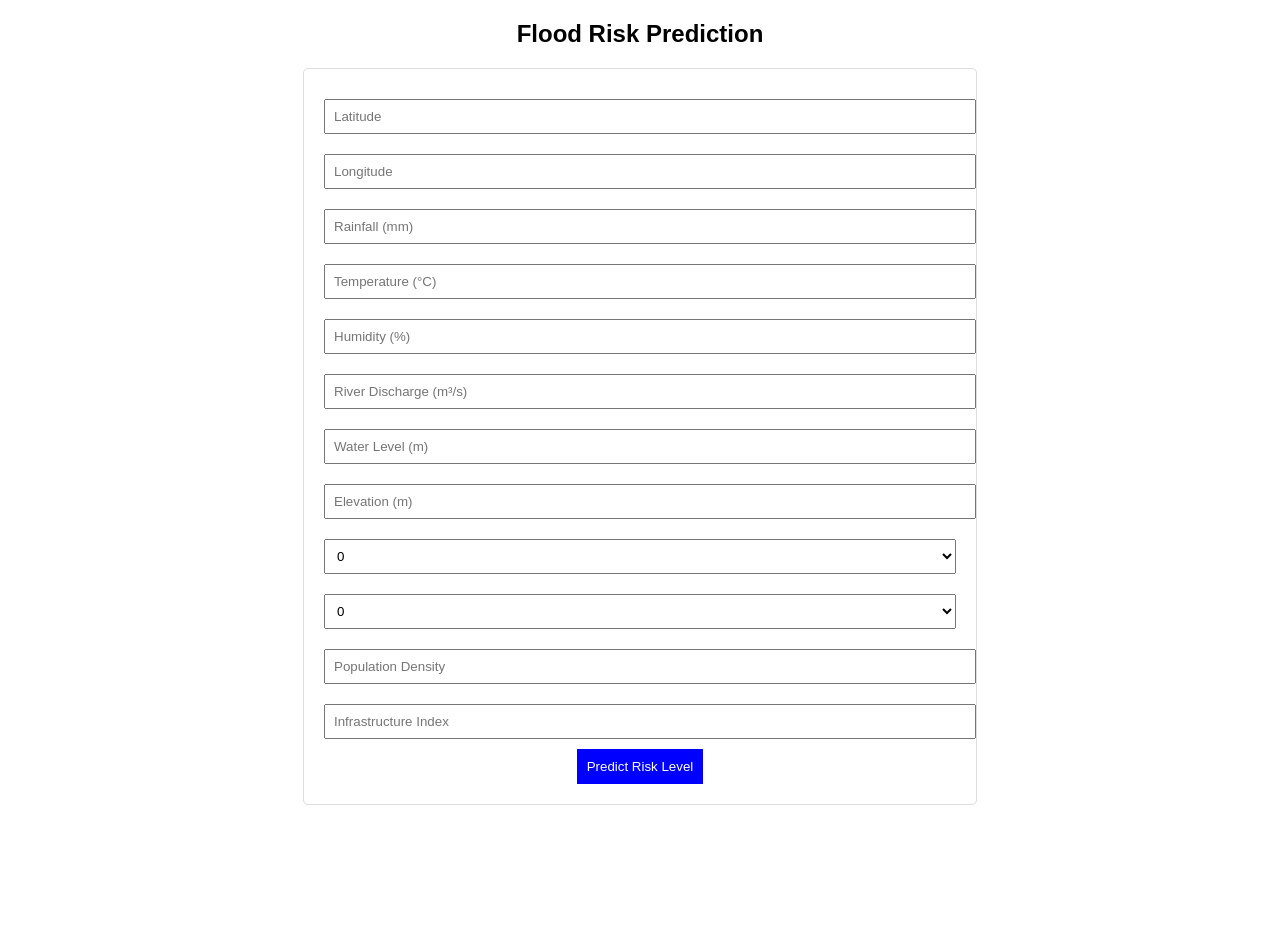
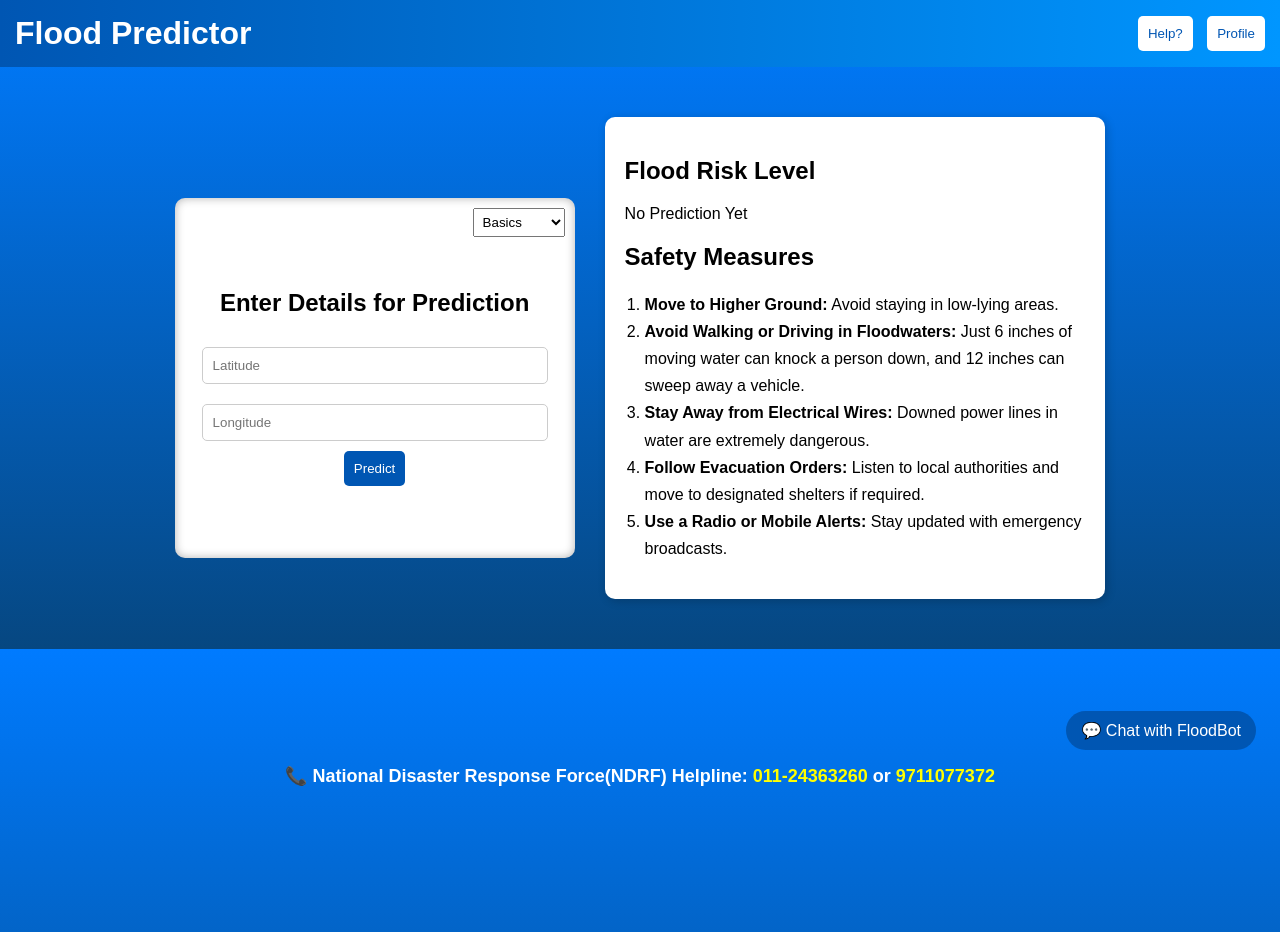
Before and after one commit to HDS07/Minor-02, a Django app: page / in a window 1280 px wide. Before the commit the page ends 805 px from the top, so only its background shows below. Run offline with Django 5.2, Linux system fonts and the light colour scheme; parts of the project's set-up code (start-up, migrations or seed data) failed here and were passed over.

Commit message:
updated code

```diff
--- a/predictor/templates/index.html
+++ /dev/null
@@ -1,99 +0,0 @@
-<!DOCTYPE html>
-<html lang="en">
-<head>
-    <meta charset="UTF-8">
-    <meta name="viewport" content="width=device-width, initial-scale=1.0">
-    <title>Flood Risk Prediction</title>
-    <style>
-        body {
-            font-family: Arial, sans-serif;
-            text-align: center;
-        }
-        form {
-            width: 50%;
-            margin: auto;
-            padding: 20px;
-            border: 1px solid #ddd;
-            border-radius: 5px;
-        }
-        input, select {
-            width: 100%;
-            padding: 8px;
-            margin: 10px 0;
-        }
-        button {
-            padding: 10px;
-            background: blue;
-            color: white;
-            border: none;
-            cursor: pointer;
-        }
-    </style>
-</head>
-<body>
-    <h2>Flood Risk Prediction</h2>
-    <form id="prediction-form">
-        <input type="number" step="any" id="latitude" placeholder="Latitude" required>
-        <input type="number" step="any" id="longitude" placeholder="Longitude" required>
-        <input type="number" step="any" id="rainfall" placeholder="Rainfall (mm)" required>
-        <input type="number" step="any" id="temperature" placeholder="Temperature (°C)" required>
-        <input type="number" step="any" id="humidity" placeholder="Humidity (%)" required>
-        <input type="number" step="any" id="river_discharge" placeholder="River Discharge (m³/s)" required>
-        <input type="number" step="any" id="water_level" placeholder="Water Level (m)" required>
-        <input type="number" step="any" id="elevation" placeholder="Elevation (m)" required>
-        <select id="land_cover"  placeholder="land_cover">
-            <option value="0">0</option>
-            <option value="1">1</option>
-            <option value="2">2</option>
-            <option value="3">3</option>
-            <option value="4">4</option>
-        </select>
-        <select id="soil_type" placeholder="soil_type">
-            <option value="0">0</option>
-            <option value="1">1</option>
-            <option value="2">2</option>
-            <option value="3">3</option>
-            <option value="4">4</option>
-        </select>
-        <input type="number" step="any" id="population_density" placeholder="Population Density" required>
-        <input type="number" step="any" id="infrastructure" placeholder="Infrastructure Index" required>
-        <button type="submit">Predict Risk Level</button>
-    </form>
-
-    <h3 id="result"></h3>
-
-    <script>
-        document.getElementById("prediction-form").addEventListener("submit", function(event) {
-            event.preventDefault();
-
-            let data = {
-                latitude: parseFloat(document.getElementById("latitude").value),
-                longitude: parseFloat(document.getElementById("longitude").value),
-                rainfall: parseFloat(document.getElementById("rainfall").value),
-                temperature: parseFloat(document.getElementById("temperature").value),
-                humidity: parseFloat(document.getElementById("humidity").value),
-                river_discharge: parseFloat(document.getElementById("river_discharge").value),
-                water_level: parseFloat(document.getElementById("water_level").value),
-                elevation: parseFloat(document.getElementById("elevation").value),
-                land_cover: parseInt(document.getElementById("land_cover").value),
-                soil_type: parseInt(document.getElementById("soil_type").value),
-                population_density: parseFloat(document.getElementById("population_density").value),
-                infrastructure: parseFloat(document.getElementById("infrastructure").value),
-            };
-
-            fetch("http://127.0.0.1:8000/api/predict/", {
-                method: "POST",
-                headers: {
-                    "Content-Type": "application/json"
-                },
-                body: JSON.stringify(data)
-            })
-            .then(response => response.json())
-            .then(data => {
-                document.getElementById("result").innerText = "Flood Risk Level: " + data.risk_level;
-            })
-            .catch(error => console.error("Error:", error));
-        });
-    </script>
-</body>
-</html>
--- a/predictor/templates/main.html
+++ b/predictor/templates/main.html
@@ -8,7 +8,7 @@
     <style>
         body {
             font-family: Arial, sans-serif;
-            background: linear-gradient(to bottom, #007BFF, #004B8D);
+            background: linear-gradient(to bottom, #007BFF, #064781);
             color: white;
             text-align: center;
             margin: 0;
@@ -41,22 +41,76 @@
     display: flex;
     justify-content: center;
     align-items: center;
+    flex-wrap: wrap; /* Ensures proper wrapping */
     padding: 50px;
-            gap: 20px;
+    gap: 30px; /* Increased gap to prevent overlapping */
+    max-width: 90%; /* Ensures it does not stretch too much */
+    margin: 0 auto; /* Centers the container */
 }
 
-        .box {
+
+.card {
+    width: 350px;
+    height: 320px;
+    position: relative;
+    transform-style: preserve-3d;
+    transition: transform 0.5s;
+    perspective: 1000px;
+    flex: 1 1 350px; /* Makes sure it resizes properly */
+    min-width: 300px; /* Prevents it from shrinking too much */
+    max-width: 400px; /* Ensures consistency */
+}
+
+        .card.flipped {
+            transform: rotateY(180deg);
+        }
+
+        .card-face {
+
+            width: 90%;
+            height: 100%;
             background: white;
             color: black;
+            border-radius: 10px;
+            box-shadow: inset 0 0 10px rgba(0, 0, 0, 0.3);
+            backface-visibility: hidden;
+            display: flex;
+            flex-direction: column;
+            justify-content: center;
+            align-items: center;
             padding: 20px;
+        }
+
+        .card-back {
+            transform: rotateY(180deg);
+        }
+
+        .mode-selector {
+            position: absolute;
+            top: 10px;
+            right: 10px;
+            padding: 5px;
+        }
+
+        .box2 {
+            background: white;
+            color: black;
             border-radius: 10px;
             width: 40%;
             box-shadow: 2px 2px 10px rgba(0, 0, 0, 0.2);
+            text-align: left;
+            padding: 20px;
+            min-width: 350px;
+        }
+
+        .box2 ol {
+            text-align: left;
+            padding-left: 20px;
         }
 
         input {
             display: block;
-            width: 100%;
+            width: 90%;
             padding: 10px;
             margin: 10px 0;
             border: 1px solid #ccc;
@@ -74,8 +128,8 @@
 
         .chatbot-button {
             position: fixed;
-            bottom: 20px;
-            right: 20px;
+            bottom: 50px;
+            right: 24px;
             background-color: #0056b3;
             color: white;
             padding: 10px 15px;
@@ -87,9 +141,9 @@
 
         .chatbot-container {
             position: fixed;
-            bottom: 80px;
+            bottom: 100px;
             right: 20px;
-            width: 300px;
+            width: 330px;
             background: #222;
             color: white;
             padding: 15px;
@@ -131,6 +185,7 @@
             word-wrap: break-word;
             margin: 5px 0;
         }
+
         .chatbot-messages .user-message {
             background: white;
             color: black;
@@ -150,6 +205,26 @@
             border-radius: 5px;
             border: none;
         }
+
+        #contact_number {
+            position: fixed;
+            bottom: 3px;
+            left: 50%;
+            transform: translateX(-50%);
+            font-size: 18px;
+            font-weight: bold;
+            color: white;
+            padding: 10px;
+            border-radius: 10px;
+            text-align: center;
+            white-space: nowrap;
+        }
+
+        #contact_number a {
+            color: yellow;
+            font-weight: bold;
+            text-decoration: none;
+        }
     </style>
 </head>
 
@@ -163,28 +238,51 @@
     </div>
 
     <div class="container">
-        <div class="box">
+        <div class="card" id="flip-card">
+            <select class="mode-selector" id="mode-selector" onchange="toggleMode()">
+                <option value="basic">Basics</option>
+                <option value="advanced">Advanced</option>
+            </select>
+            <div class="card-face card-front">
                 <h2>Enter Details for Prediction</h2>
-            <input type="text" placeholder="Latitude">
-            <input type="text" placeholder="Longitude">
-            <input type="text" placeholder="Rainfall">
-            <input type="text" placeholder="Temperature">
-            <input type="text" placeholder="River Discharge">
-            <input type="text" placeholder="Humidity">
+                <input type="text" id="latitude" placeholder="Latitude">
+                <input type="text" id="longitude" placeholder="Longitude">
                 <button class="predict-button" onclick="predictFlood()">Predict</button>
             </div>
-        <div class="box">
+            <div class="card-face card-back">
+                <h2>Enter Advanced Details</h2>
+                <input type="text" id="latitude-adv" placeholder="Latitude">
+                <input type="text" id="longitude-adv" placeholder="Longitude">
+                <input type="text" id="rainfall" placeholder="Rainfall">
+                <input type="text" id="temperature" placeholder="Temperature">
+                <input type="text" id="humidity" placeholder="Humidity">
+                <button class="predict-button" onclick="predictFlood()">Predict</button>
+            </div>
+        </div>
+        <div class="box2">
             <h2>Flood Risk Level</h2>
             <p id="risk-level">No Prediction Yet</p>
+
             <h2>Safety Measures</h2>
-            <ul>
-                <li>Stay updated with weather reports.</li>
-                <li>Evacuate if necessary.</li>
-                <li>Keep emergency supplies ready.</li>
-            </ul>
-            <h2>Nearest Rescue Team</h2>
-            <p id="rescue-team">Loading...</p>
+            <div style="font-size: 16px; line-height: 1.7;">
+                <ol>
+                    <li><strong>Move to Higher Ground:</strong> Avoid staying in low-lying areas.</li>
+                    <li><strong>Avoid Walking or Driving in Floodwaters:</strong> Just 6 inches of moving water can
+                        knock a person down, and 12 inches can sweep away a vehicle.</li>
+                    <li><strong>Stay Away from Electrical Wires:</strong> Downed power lines in water are extremely
+                        dangerous.</li>
+                    <li><strong>Follow Evacuation Orders:</strong> Listen to local authorities and move to designated
+                        shelters if required.</li>
+                    <li><strong>Use a Radio or Mobile Alerts:</strong> Stay updated with emergency broadcasts.</li>
+                </ol>
             </div>
+        </div>
+    </div>
+    <div id="contact_number">
+        📞 <span style="color: white;">National Disaster Response Force(NDRF) Helpline: </span>
+        <a href="tel:01124363260">011-24363260</a> or
+        <a href="tel:9711077372">9711077372</a>
+
     </div>
 
 
@@ -199,12 +297,50 @@
         <input type="text" class="chatbot-input" id="chatbot-input" placeholder="Ask a flood-related question..."
             onkeypress="handleKeyPress(event)">
     </div>
+
     <script>
-        function predictFlood() {
-            const riskLevels = ["Very Low", "Low", "High", "Very High"];
-            document.getElementById("risk-level").innerText = riskLevels[Math.floor(Math.random() * riskLevels.length)];
-            document.getElementById("rescue-team").innerText = "+123-456-7890 (Nearest Rescue Team)";
+
+        async function predictFlood() {
+            let latitude = document.getElementById("latitude").value;
+            let longitude = document.getElementById("longitude").value;
+
+            if (!latitude || !longitude) {
+                alert("Please enter both latitude and longitude!");
+                return;
             }
+
+            try {
+                let response = await fetch("/predict_risk/", {
+                    method: "POST",
+                    headers: { "Content-Type": "application/json" },
+                    body: JSON.stringify({ latitude: parseFloat(latitude), longitude: parseFloat(longitude) })
+                });
+
+                if (!response.ok) throw new Error("Server error");
+
+                let data = await response.json();
+                if (data.error) {
+                    document.getElementById("risk-level").innerText = "Error: " + data.error;
+                } else {
+                    document.getElementById("risk-level").innerText = "Flood Risk: " + data.risk_level;
+                }
+
+            } catch (error) {
+                document.getElementById("risk-level").innerText = "Prediction failed!";
+                console.error("Error:", error);
+            }
+        }
+
+        function toggleMode() {
+            let card = document.getElementById("flip-card");
+            let mode = document.getElementById("mode-selector").value;
+            if (mode === "advanced") {
+                card.classList.add("flipped");
+            } else {
+                card.classList.remove("flipped");
+            }
+        }
+
         function toggleChatbot() {
             let chatbot = document.getElementById("chatbot");
             chatbot.style.display = chatbot.style.display === "none" || chatbot.style.display === "" ? "block" : "none";
@@ -226,22 +362,29 @@
             let messageBox = document.getElementById("chatbot-messages");
             let message = document.createElement("p");
             message.textContent = text;
-            if (isUser) {
-                message.classList.add("user-message");
-            }
+            message.classList.add(isUser ? "user-message" : "bot-message");
             messageBox.appendChild(message);
             messageBox.scrollTop = messageBox.scrollHeight;
         }
 
-
         async function fetchResponse(question) {
-            let response = await fetch("/chatbot/", {
+            try {
+                let response = await fetch("/chatbot/", {  // Ensure this endpoint matches your Django URL
                     method: "POST",
                     headers: { "Content-Type": "application/json" },
                     body: JSON.stringify({ question: question })
                 });
+
+                if (!response.ok) {
+                    throw new Error("Server error: " + response.status);
+                }
+
                 let data = await response.json();
-            appendMessage("FloodBot: " + data.answer);
+                appendMessage("FloodBot: " + (data.answer || "I couldn't understand that."));
+            } catch (error) {
+                appendMessage("FloodBot: Sorry, I am unable to respond right now.");
+                console.error("Chatbot Error:", error);
+            }
         }
     </script>
 </body>
--- a/predictor/urls.py
+++ b/predictor/urls.py
@@ -3,6 +3,6 @@ from .views import home, predict_risk,chatbot_view
 
 urlpatterns = [
     path('', home, name='home'),
-    path('predict/', predict_risk, name='predict_risk'),
+    path('predict_risk/', predict_risk, name='predict_risk'),
     path("chatbot/", chatbot_view, name="chatbot"),
 ]
--- a/predictor/views.py
+++ b/predictor/views.py
@@ -3,14 +3,18 @@ from django.http import JsonResponse
 import pickle
 import numpy as np
 import json
+import requests
 from django.views.decorators.csrf import csrf_exempt
 from transformers import pipeline
 
-# Load the trained model and scaler
-model = pickle.load(open('predictor/flood_risk_model.pkl', 'rb'))
-scaler = pickle.load(open('predictor/scaler.pkl', 'rb'))
+model_path = "predictor/random_forest_model.pkl"
+with open(model_path, "rb") as file:
+    model, label_encoder, scaler = pickle.load(file)
 
-# Mapping of numeric labels to risk levels
+# OpenWeather API Key (Replace with your actual API key)
+OPENWEATHER_API_KEY = "your_openweather_api_key"
+
+# Risk level mapping
 risk_mapping = {
     0: "Very Low",
     1: "Low",
@@ -19,51 +23,172 @@ risk_mapping = {
 }
 
 def home(request):
-    return render(request, 'index.html')
+    return render(request, 'main.html')
+
+def get_weather_data(latitude, longitude):
+
+    try:
+        url = f"https://api.openweathermap.org/data/2.5/weather?lat={latitude}&lon={longitude}&appid={OPENWEATHER_API_KEY}&units=metric"
+        response = requests.get(url)
+        if response.status_code == 200:
+            data = response.json()
+            return {
+                "rainfall": data.get("rain", {}).get("1h", 0),  # Default to 0 if no rain data
+                "temperature": data["main"]["temp"],
+                "humidity": data["main"]["humidity"]
+            }
+    except Exception as e:
+        print(f"Error fetching weather data: {e}")
+    return None  # Return None if API fails
+
+def get_elevation(latitude, longitude):
+    try:
+        url = f"https://api.open-elevation.com/api/v1/lookup?locations={latitude},{longitude}"
+        response = requests.get(url)
+        if response.status_code == 200:
+            data = response.json()
+            return data["results"][0]["elevation"]
+    except Exception as e:
+        print(f"Error fetching elevation data: {e}")
+    return None  # Return None if API fails
 
 @csrf_exempt
 def predict_risk(request):
     if request.method == 'POST':
         try:
             data = json.loads(request.body)
+            latitude = data.get("latitude")
+            longitude = data.get("longitude")
 
-            # Extract features in the correct order
+            # Fetch environmental data
+            # weather_data = get_weather_data(latitude, longitude)
+            # elevation = get_elevation(latitude, longitude)
+
+
+            weather_data= None
+            elevation = None
+
+            if weather_data is None:
+                weather_data = {"rainfall": 0.462, "temperature":26.792, "humidity":97.092}
+
+            if elevation is None:
+                elevation =0.8603
+
+            # Placeholder values for other features (these should ideally come from APIs or GIS data)
+            river_discharge = 0.8833
+            water_level =0.9155
+            population_density = 5413.902
+
+            # Ensure the feature order matches the training data
             features = np.array([[
-                data['latitude'], data['longitude'], data['rainfall'],
-                data['temperature'], data['humidity'], data['river_discharge'],
-                data['water_level'], data['elevation'], data['land_cover'],
-                data['soil_type'], data['population_density'], data['infrastructure']
+                water_level,
+                river_discharge,
+                weather_data['rainfall'],
+                elevation,
+                weather_data['humidity'],
+                weather_data['temperature'],
+                population_density
             ]])
 
-            # Scale input features
-            features_scaled = scaler.transform(features)
+            features = scaler.transform(features)
 
-            # Predict risk level
-            prediction_numeric = model.predict(features_scaled)[0]
+            # **Predict flood risk**
+            prediction_numeric = model.predict(features)[0]
 
-            # Convert numerical prediction to category
-            prediction_label = risk_mapping.get(int(prediction_numeric), "Unknown")
+            # **Convert numerical prediction to label**
+            prediction_label = label_encoder.inverse_transform([prediction_numeric])[0]
 
             return JsonResponse({'risk_level': prediction_label})
+
         except Exception as e:
+            print(f"Error in prediction: {e}")  # Debugging log
             return JsonResponse({'error': str(e)})
 
+qa_pipeline = pipeline("question-answering", model="deepset/roberta-base-squad2")
 
-qa_pipeline = pipeline("question-answering", model="deepset/roberta-base-squad2")
+# Sample flood-related context for BERT model
+CONTEXT = """
+Floods are caused by excessive rainfall, river overflow, or storm surges.
+The risk of floods increases in low-lying areas and places with poor drainage systems.
+Safety measures include moving to higher ground, having an emergency kit, and staying updated on weather alerts.
+A flood is an overflow of water that submerges land that is usually dry. It is one of the most common and destructive natural disasters.
+
+Types of floods:
+
+River Floods: Occur when rivers overflow due to heavy rain or melting snow.
+
+Flash Floods: Happen suddenly due to heavy rainfall, often in urban areas or near mountains.
+
+Coastal Floods: Caused by storm surges, tsunamis, or high tides.
+
+Urban Flooding: Results from poor drainage systems, heavy rain, or rapid urbanization.
+
+Pluvial (Surface Water) Floods: Occur when heavy rain saturates the ground and drainage systems can't keep up.
+
+Glacial Lake Outburst Floods (GLOFs): Happen when glacial lakes break due to natural dam failure.
+
+History of Major Floods
+China Floods (1931): Deadliest flood in recorded history, affecting over 50 million people, with an estimated 1-4 million deaths.
+
+Hurricane Katrina (2005, USA): Costliest flood-related disaster; New Orleans was heavily affected.
+
+Pakistan Floods (2010): Covered 20'%' of the country, affecting over 20 million people.
+
+European Floods (2021): Extreme rainfall caused severe flooding in Germany, Belgium, and the Netherlands.
+
+Bangladesh Floods (1998): Affected 75'%' of the country, displacing millions.
+
+Causes of Floods
+Natural Causes:
+
+Heavy or prolonged rainfall
+
+Snowmelt from mountains
+
+Storm surges (hurricanes, typhoons)
+
+Tsunamis
+
+Ice jam blockages in rivers
+
+Human-Induced Causes:
+
+Deforestation (reduces water absorption)
+
+Poor urban drainage
+
+Climate change (intensifies storms and sea-level rise)
+
+Dam failures (e.g., Banqiao Dam failure in China, 1975)
+
+Overuse of groundwater leading to land subsidence
+
+Effects of Floods
+Economic: Infrastructure damage, loss of crops, destruction of businesses.
+
+Environmental: Soil erosion, water contamination, habitat destruction.
+
+Social & Health: Displacement, waterborne diseases (cholera, dysentery), loss of life.
+
+"""
+
+@csrf_exempt
 def chatbot_view(request):
     if request.method == "POST":
-        import json
-        data = json.loads(request.body)
-        question = data.get("question", "")
+        try:
+            data = json.loads(request.body)
+            question = data.get("question", "").strip()
 
-        # Define flood-related knowledge
-        flood_context = """
-        Floods are caused by excessive rainfall, river overflow, or storm surges.
-        They can be mitigated by proper drainage systems, early warnings, and emergency preparedness.
-        """
+            if not question:
+                return JsonResponse({"answer": "Please ask a flood-related question."})
 
-        if question:
-            response = qa_pipeline(question=question, context=flood_context)
-            return JsonResponse({"answer": response["answer"]})
+            # Use BERT model for question answering
+            response = qa_pipeline(question=question, context=CONTEXT)
+            answer = response['answer']
 
-    return JsonResponse({"answer": "Sorry, I didn't understand that."})
+            return JsonResponse({"answer": answer})
+
+        except Exception as e:
+            return JsonResponse({"error": str(e)}, status=500)
+
+    return JsonResponse({"error": "Invalid request"}, status=400)
```
Also changed, not shown: index.html (added, +130 -0 lines), 2 other files. Lines whose indentation alone changed are shown as unchanged.
